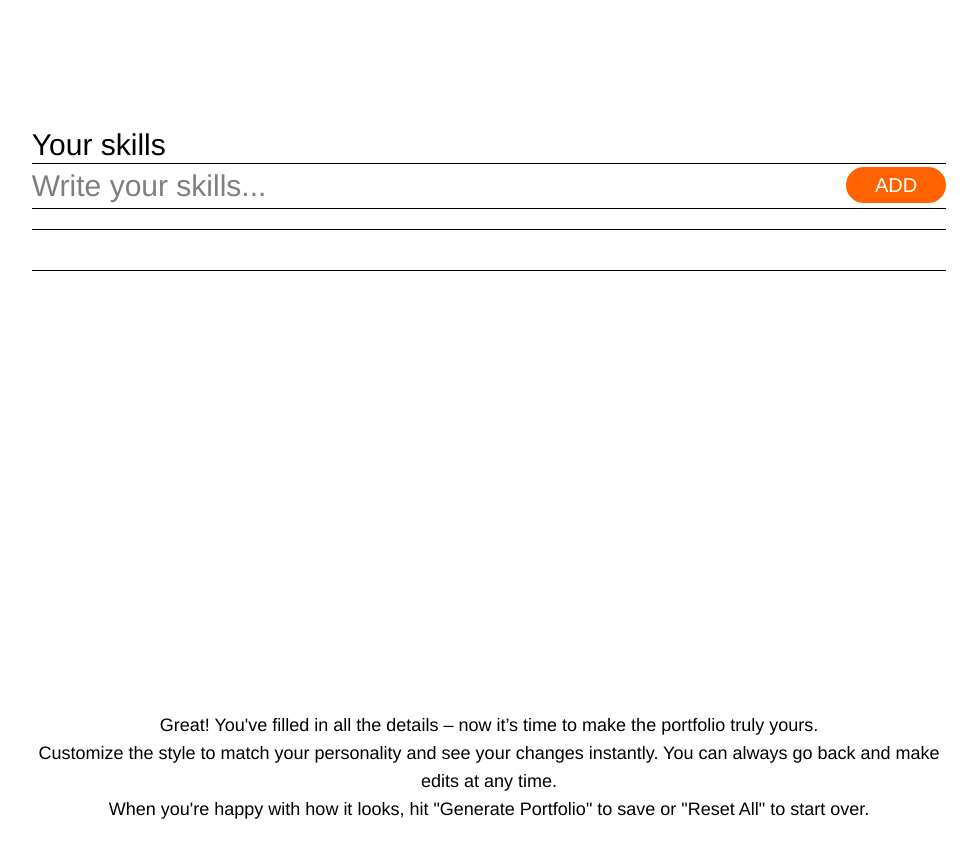
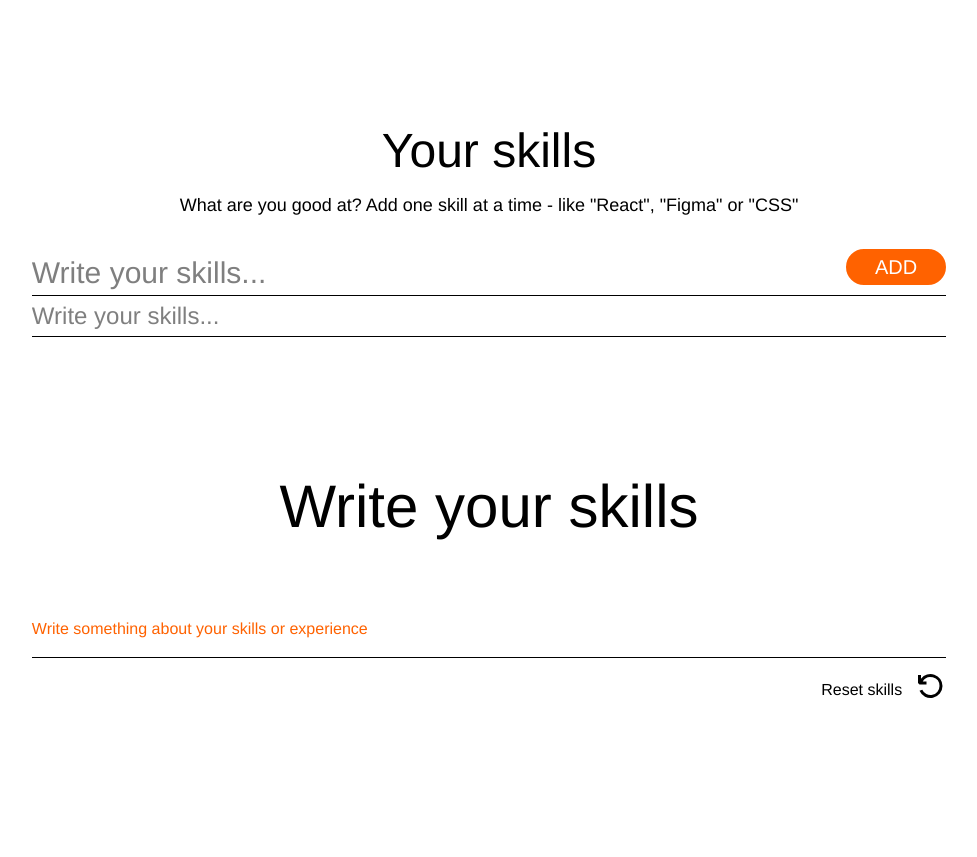
Before and after one commit to maxwelin/team-1, a React (Vite) app: page / in a window 1280 px wide. Shown: the part 3460-4317 px from the top of the page, without its empty margins (151-1128 px from the left). Built offline with nearby package versions, Linux system fonts and the light colour scheme.

Commit message:
Fixade skills delen i formuläret

```diff
--- a/src/components/Form/Form.jsx
+++ b/src/components/Form/Form.jsx
@@ -14,6 +14,7 @@ const Form = () => {
   const [hoverProj, setHoverProj] = useState(false);
   const [hoverAdd, setHoverAdd] = useState(false);
   const [toggleBtn, setToggleBtn] = useState(false);
+  const [expInput, setExpInput] = useState("");
 
   useEffect(() => {
     if (firstTimeUser) {
@@ -53,6 +54,7 @@ const Form = () => {
     setToggleForm,
     fileName,
     projList,
+    experience,
     setFileName,
     cvFile,
     formRef,
@@ -76,6 +78,7 @@ const Form = () => {
     fontFamily,
     setFontFamily,
     setProjList,
+    setExperience,
   } = useContext(FormContext);
 
   const handleProfilePicUpload = (e) => {
@@ -146,8 +149,12 @@ const Form = () => {
     if (skillInput.trim() !== "") {
       setSkills([...skills, skillInput]);
       setSkillInput("");
-      console.log("Cleared input");
     }
+    if (expInput.trim() !== "") {
+      setExperience(expInput);
+      setExpInput("");
+    }
+    console.log("Cleared input");
   };
 
   const handleStyleReset = (e) => {
@@ -156,6 +163,12 @@ const Form = () => {
     setFontColor("#000000");
     setAccentColor("#FF6200");
     setFontFamily("Helvetica, sans-serif");
+  };
+
+  const handleSkillReset = (e) => {
+    e.preventDefault();
+    setExperience("");
+    setSkills("");
   };
 
   const handleSubmit = () => {
@@ -508,7 +521,11 @@ const Form = () => {
             </div>
 
             <div className="flex flex-col mt-80 mb-30 relative">
-              <p className=" text-3xl text-left font-normal">Your skills</p>
+              <p className=" text-5xl text-center font-normal">Your skills</p>
+              <p className="text-center text-lg pt-4 mb-8">
+                What are you good at? Add one skill at a time - like "React",
+                "Figma" or "CSS"
+              </p>
               <input
                 type="text"
                 name="skills"
@@ -520,7 +537,20 @@ const Form = () => {
                   }
                 }}
                 placeholder="Write your skills..."
-                className="outline-none  border-t border-b w-full text-3xl font-light  py-1 pb-1 mb-5"
+                className="outline-none w-full text-3xl font-light py-1 pb-1"
+              />
+              <input
+                type="text"
+                name="experience"
+                value={expInput}
+                onChange={(e) => setExpInput(e.target.value)}
+                onKeyDown={(e) => {
+                  if (e.key === "Enter") {
+                    handleSkills(e);
+                  }
+                }}
+                placeholder="Write your skills..."
+                className="outline-none border-t border-b w-full text-2xl font-light py-1 pb-1 mb-5"
               />
               <button
                 type="button"
@@ -533,15 +563,58 @@ const Form = () => {
                   borderColor: hoverAdd ? fontColor : accentColor,
                   transition: "all 0.2s ease-in-out",
                 }}
-                className="absolute top-14.5 -translate-y-1/2 right-0 items-center pl-4 pr-4 h-9 w-[100px] border-2 border-
+                className="absolute top-35 -translate-y-1/2 right-0 items-center pl-4 pr-4 h-9 w-[100px] border-2 border-
           rounded-4xl text-xl cursor-pointer"
               >
                 ADD
               </button>
-              <div className="flex justify-around border-t border-b w-full text-3xl font-light  py-5 pb-5">
-                {skills.map((skill, index) => {
-                  return <p key={index}>{skill}</p>;
-                })}
+              <div className="flex flex-col border-b w-full h-fit-content font-light justify-center">
+                {skills.length === 0 ? (
+                  <div className="flex flex-col justify-center items-center relative h-[300px]">
+                    <div className="flex justify-center">
+                      <p className="text-6xl">Write your skills</p>
+                    </div>
+                    <div className="bottom-0 left-0 absolute">
+                      <p
+                        style={{ color: accentColor }}
+                        className="text-md text-left mb-4"
+                      >
+                        Write something about your skills or experience
+                      </p>
+                    </div>
+                  </div>
+                ) : (
+                  <div className="flex flex-col gap-8 py-7 pb-7">
+                    <div className="flex flex-wrap items-center justify-around">
+                      {skills.map((skill, index) => (
+                        <p
+                          key={index}
+                          className="text-5xl font-bold flex-grow-0 flex-shrink-0 basis-1/5"
+                        >
+                          {skill}
+                        </p>
+                      ))}
+                    </div>
+                    {experience && (
+                      <span
+                        style={{ color: accentColor }}
+                        className="text-md w-1/2 mt-2"
+                      >
+                        {experience}
+                      </span>
+                    )}
+                  </div>
+                )}
+              </div>
+              <div className="flex justify-end mt-3">
+                <button
+                  type="button"
+                  onClick={handleSkillReset}
+                  style={{ "--hover-color": accentColor }}
+                  className="flex max-w-fit items-end gap-3 cursor-pointer font-light hover:text-[var(--hover-color)]"
+                >
+                  Reset skills <VscDebugRestart className="h-8 w-8" />
+                </button>
               </div>
             </div>
           </div>
--- a/src/components/providers/FormContext.jsx
+++ b/src/components/providers/FormContext.jsx
@@ -32,6 +32,7 @@ const FormContextProvider = ({ children }) => {
   const [author, setAuthor] = useState("Team Juan");
   const [projList, setProjList] = useState([]);
   const [firstTimeUser, SetFirstTimeUser] = useState(true);
+  const [experience, setExperience] = useState("");
 
   const formRef = useRef(null);
 
@@ -66,6 +67,7 @@ const FormContextProvider = ({ children }) => {
         projList,
         formRef,
         firstTimeUser,
+        experience,
         setToggleForm,
         setFirstName,
         setLastName,
@@ -93,6 +95,7 @@ const FormContextProvider = ({ children }) => {
         setAuthor,
         setProjList,
         SetFirstTimeUser,
+        setExperience,
       }}
     >
       {children}
```
